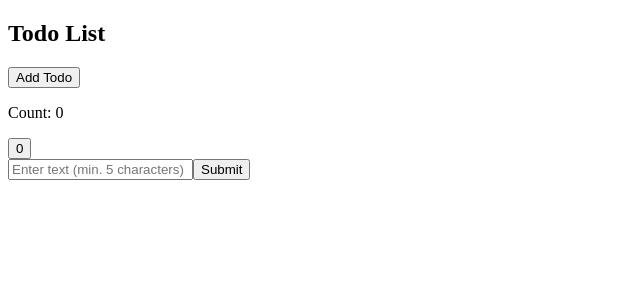
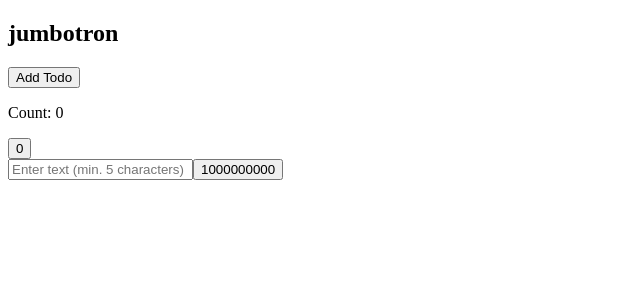
Before and after one commit to acciojob/react-memo-anitha-anii, a React app: page / in a window 1280 px wide. Shown: the top 300 px of the page, without its empty margins (0-640 px from the left). Built offline with nearby package versions, Linux system fonts and the light colour scheme.

Commit message:
'changes'

```diff
--- a/src/components/TodoList.js
+++ b/src/components/TodoList.js
@@ -12,7 +12,7 @@ function MemoApp() {
 
 
       const handleAddTodo = () => {
-        setTodos(prevTodos => [...prevTodos, { id: todos.length + 1, content: 'New todo' }]);
+        setTodos(prevTodos => [...prevTodos, { id: todos.length + 1, content: 'New Todo' }]);
       };
 
            const handleIncrement = () => {
@@ -32,7 +32,7 @@ function MemoApp() {
 
       return (
         <div id="main">
-          <h2 id="item-jumbotron">Todo List</h2>
+          <h2 id="item-jumbotron">jumbotron</h2>
           <ul id="todo-0">
             {todos.map(todo => (
               <li key={todo.id}>{todo.content}</li>
@@ -57,7 +57,7 @@ function MemoApp() {
               placeholder="Enter text (min. 5 characters)"
             />
             <button id="skill-btn" onClick={handleAddItem}>
-              Submit
+            1000000000
             </button>
           </div>
         </div>
```
